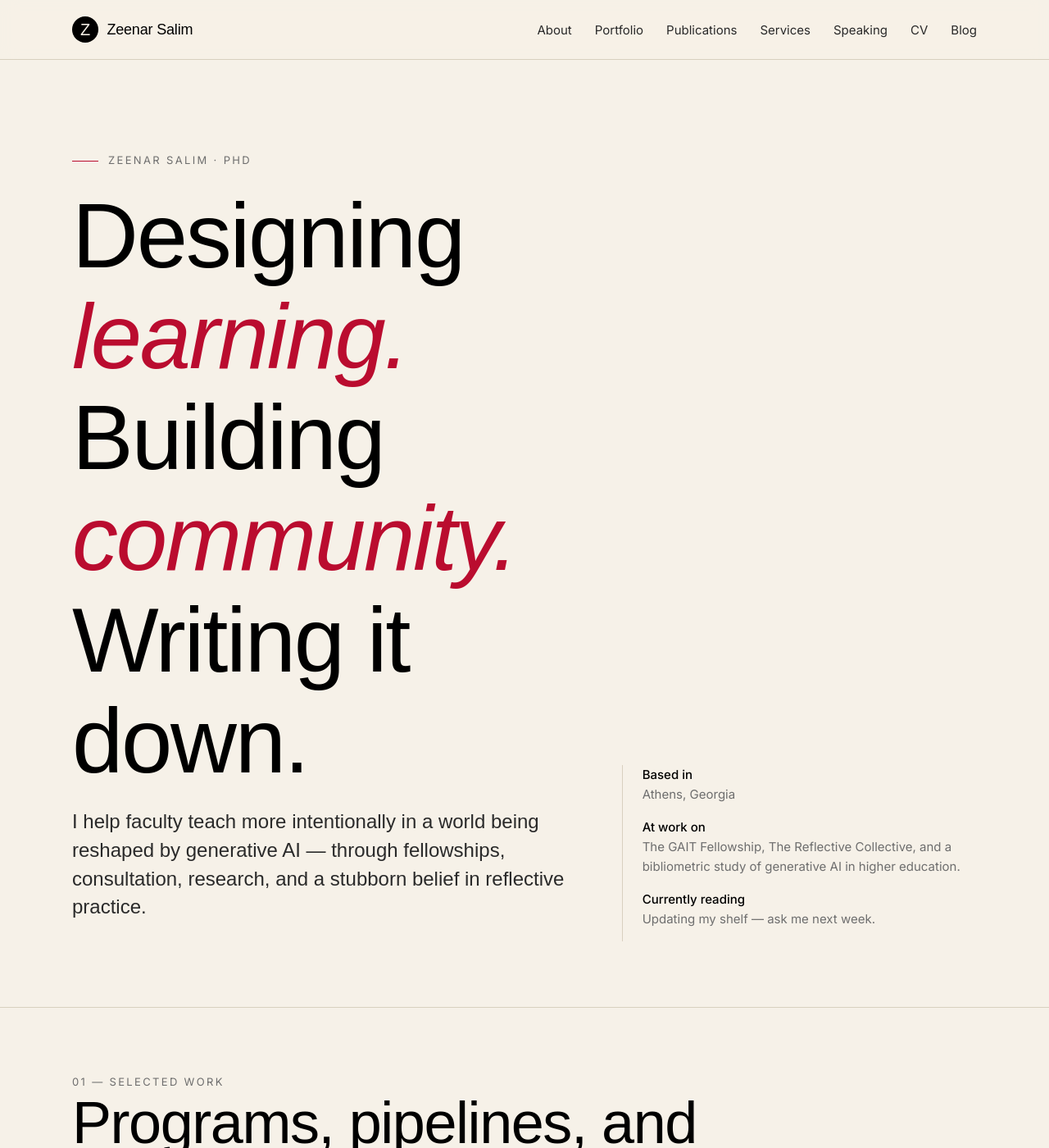
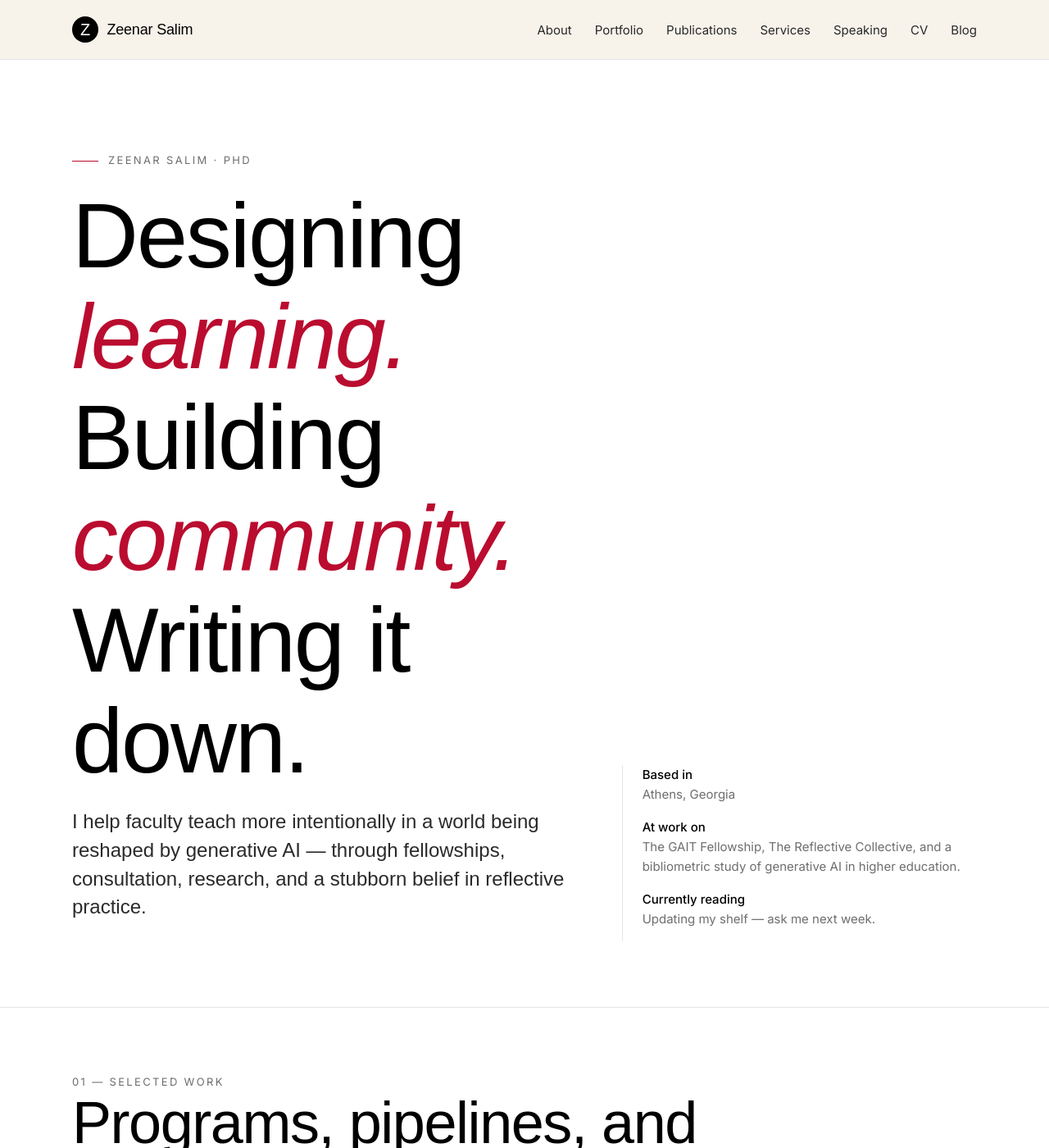
Before and after one commit to Zeenar91/zeenar91.github.io, a Jekyll site: the page built from index.html, in a window 1280 px wide and 1400 px high. Shown: the whole window at 82% size. Built offline with Jekyll 4.4.1, drawn with Linux system fonts in a browser that asks for light colours.

Commit message:
Update main.css

```diff
--- a/assets/css/main.css
+++ b/assets/css/main.css
@@ -8,13 +8,13 @@
    ========================================================================= */
 
 :root {
-  --cream:      #f6f1e8;
-  --cream-2:    #ede6d7;
-  --paper:      #fbf8f2;
+  --cream:      #ffffff;
+  --cream-2:    #f2f2f2;
+  --paper:      #f7f7f7;
   --ink:        #000000;
   --ink-soft:   #2a2a2a;
   --ink-mute:   #6e6e6e;
-  --rule:       #d8d0bf;
+  --rule:       #e5e5e5;
   --accent:     #ba0c2f;  /* UGA Bulldog Red */
   --accent-soft: #d94a6a;
 
```
